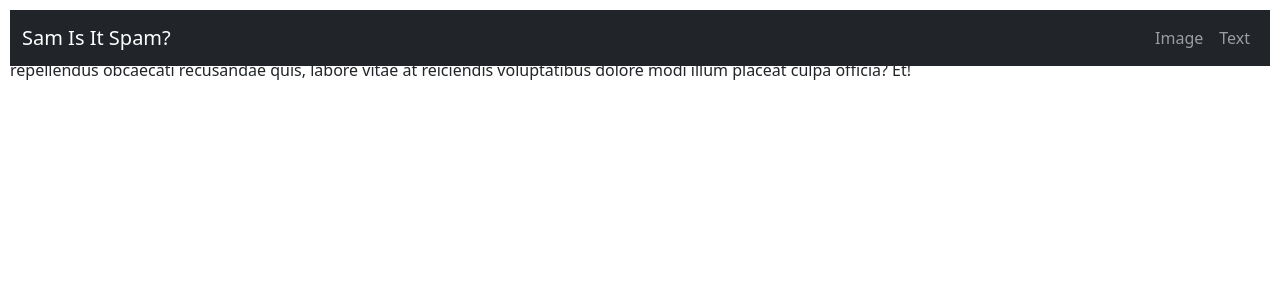
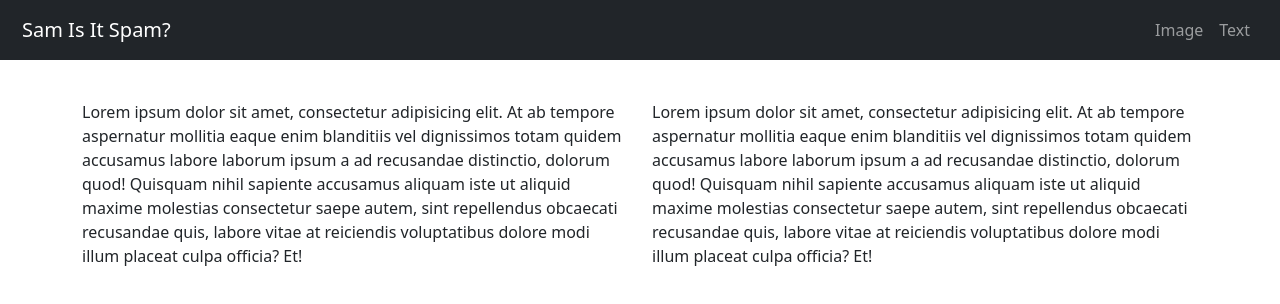
Before and after one commit to 18barbers2/ai-detection-webapp, a React (Vite) app: page / in a window 1280 px wide. Shown: the top 304 px of the page. Built offline with nearby package versions, Linux system fonts and the light colour scheme.

Commit message:
added disclaimer text with rows and columns

```diff
--- a/src/DisclaimerText.jsx
+++ b/src/DisclaimerText.jsx
@@ -1,8 +1,19 @@
 function DisclaimerText() {
     return (
-        <div className="disclaimer">
-            <p>Lorem ipsum dolor sit amet, consectetur adipisicing elit. At ab tempore aspernatur mollitia eaque enim blanditiis vel dignissimos totam quidem accusamus labore laborum ipsum a ad recusandae distinctio, dolorum quod!
-            Quisquam nihil sapiente accusamus aliquam iste ut aliquid maxime molestias consectetur saepe autem, sint repellendus obcaecati recusandae quis, labore vitae at reiciendis voluptatibus dolore modi illum placeat culpa officia? Et!</p>
+        <div className="disclaimer container">
+            <div className="row">
+                <div className="col">
+                    <p>Lorem ipsum dolor sit amet, consectetur adipisicing elit. At ab tempore aspernatur mollitia eaque enim blanditiis vel dignissimos totam quidem accusamus labore laborum ipsum a ad recusandae distinctio, dolorum quod!
+                    Quisquam nihil sapiente accusamus aliquam iste ut aliquid maxime molestias consectetur saepe autem, sint repellendus obcaecati recusandae quis, labore vitae at reiciendis voluptatibus dolore modi illum placeat culpa officia? Et!
+                    </p>
+                </div>
+                <div className="col">
+                    <p>Lorem ipsum dolor sit amet, consectetur adipisicing elit. At ab tempore aspernatur mollitia eaque enim blanditiis vel dignissimos totam quidem accusamus labore laborum ipsum a ad recusandae distinctio, dolorum quod!
+                    Quisquam nihil sapiente accusamus aliquam iste ut aliquid maxime molestias consectetur saepe autem, sint repellendus obcaecati recusandae quis, labore vitae at reiciendis voluptatibus dolore modi illum placeat culpa officia? Et!
+                    </p>
+                </div>
+            </div>
+
         </div>
     );
 }
--- a/src/index.css
+++ b/src/index.css
@@ -1,7 +1,7 @@
 .disclaimer {
-  margin: 10px;
+  margin-top: 100px;
 }
 
 .navbar {
-  margin: 10px;
+  padding: 10px;
 }
```
